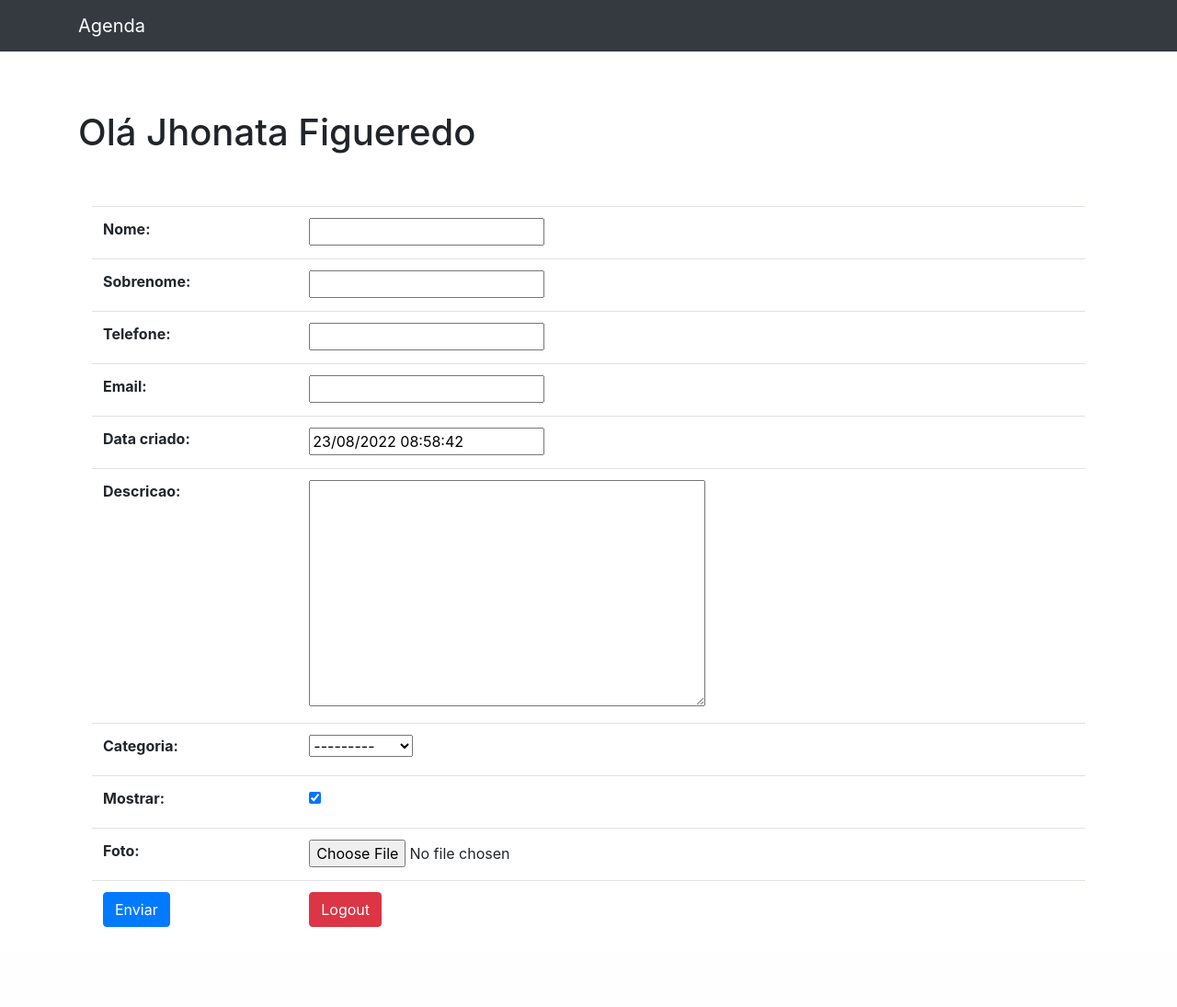
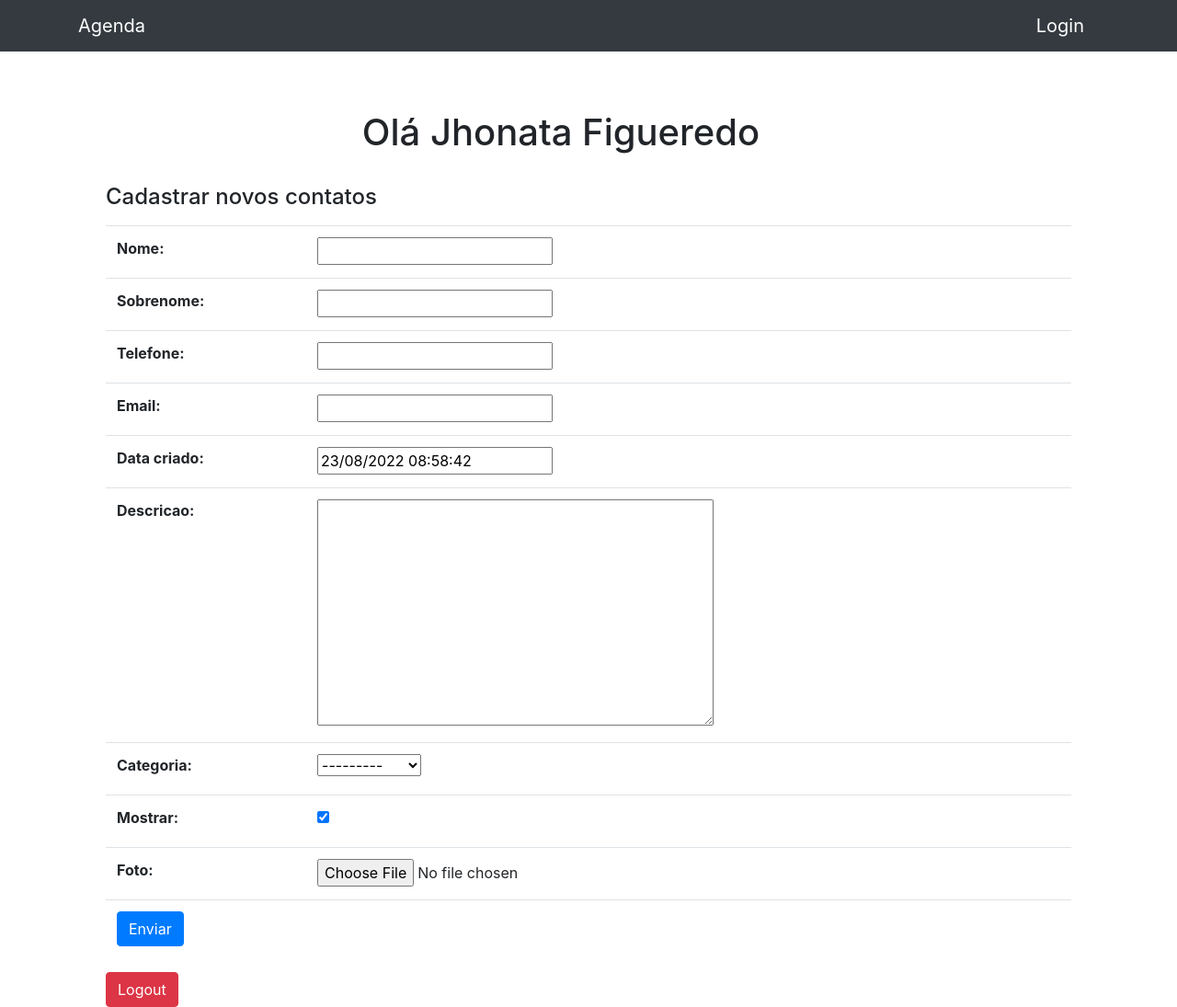
Before and after one commit to FigueredoDev/Django-Agenda, a Django app: template accounts/templates/accounts/dashboard.html in a window 1280 px wide. Shown: the whole page at 92% size. Before the commit the page ends 1008 px from the top, so only its background shows below. Run offline with Django 4.2, Linux system fonts and the light colour scheme; the template is opened without the code that fills it: values that come from a table or form of the project are taken from there, others are empty; a user stored in the database is signed in; data comes from the database, SQL or seed files in the repository; both versions use the stored data as it was after the commit; parts of the project's set-up code (start-up, migrations or seed data) failed here and were passed over; some libraries are stand-ins or nearby versions.

Commit message:
Correção de bugs
- Adicionado botão de login a homepage
- Corrigido mensagem de sucesso duplicada na dashboard do usuario.

```diff
--- a/accounts/templates/accounts/dashboard.html
+++ b/accounts/templates/accounts/dashboard.html
@@ -2,31 +2,45 @@
 
 {% block titulo %}Dashboard de {{ user }} | {% endblock %}
 {% block conteudo %}
-    <h1 class="mt-3 mb-3"> Olá {{ user.first_name }} {{user.last_name }} </h1>
-    {% include 'parciais/_messages.html' %}
-    <br>
-    <p>
-        {% include 'parciais/_messages.html' %}
-    </p>
     <div class="container">
+        <div class="row justify-content-center">
+            <div class="col-md-auto">
+                <h1 class="mt-3 mb-3"> Olá {{ user.first_name }} {{user.last_name }} </h1>
+            </div>
+            <div class="col-md-auto"></div>
+            <div class="col-md-auto">
+            </div>
+        </div>
+    </div>
+{% include 'parciais/_messages.html' %}
+    <div class="container">
+    <div class="col-md-auto">
+        <h4 class="mt-3 mb-3">Cadastrar novos contatos</h4>
         <form action="{% url 'dashboard' %}" method="POST" enctype="multipart/form-data">
             {% csrf_token %}
             <table class="table">
                 {{ form }}
                 <tr>
                     <td>
-                        <button type="submit" class="btn btn-primary">Enviar</button>
+                        <div class="row justify-content-md-start">
+                            <div class="col-1">
+                                <button type="submit" class="btn btn-primary">Enviar</button>
+                            </div>
+                        </div>
                     </td>
-                    <td>
-                        <a href="{% url 'login' %}">
-                            <button class="btn btn-danger">Logout</button>
-                        </a>
-                    </td>
+                    <td></td>
                 </tr>
             </table>
         </form>
+        <div class="row justify-content-md-start">
+            <div class="col-lg-2">
+                <a href="{% url 'logout' %}">
+                    <button class="btn btn-danger" name="logout">Logout</button>
+                </a>
+            </div>
+        </div>
+    </div>
     </div>
 
 
-
 {% endblock %}
--- a/agenda/settings.py
+++ b/agenda/settings.py
@@ -28,7 +28,7 @@ SECRET_KEY = getenv('SECRET_KEY')
 # SECURITY WARNING: don't run with debug turned on in production!
 DEBUG = getenv('DEBUG', False)
 
-ALLOWED_HOSTS = ['django.com']
+ALLOWED_HOSTS = ['django.com', '192.168.1.32']
 
 # Application definition
 
--- a/templates/parciais/_nav.html
+++ b/templates/parciais/_nav.html
@@ -2,7 +2,8 @@
   <nav class="navbar navbar-expand-lg navbar-dark bg-dark static-top">
     <div class="container">
       <a class="navbar-brand" href="{% url 'index' %}">Agenda</a>
-      <button class="navbar-toggler" type="button" data-toggle="collapse" data-target="#navbarResponsive"
+         <a class="navbar-brand" href="{% url 'login' %}">Login</a>
+        <button class="navbar-toggler" type="button" data-toggle="collapse" data-target="#navbarResponsive"
         aria-controls="navbarResponsive" aria-expanded="false" aria-label="Toggle navigation">
         <span class="navbar-toggler-icon"></span>
       </button>
```
Also changed, not shown: contatos/templates/contatos/detalhes.html (+7 -5 lines), db.sqlite3.
